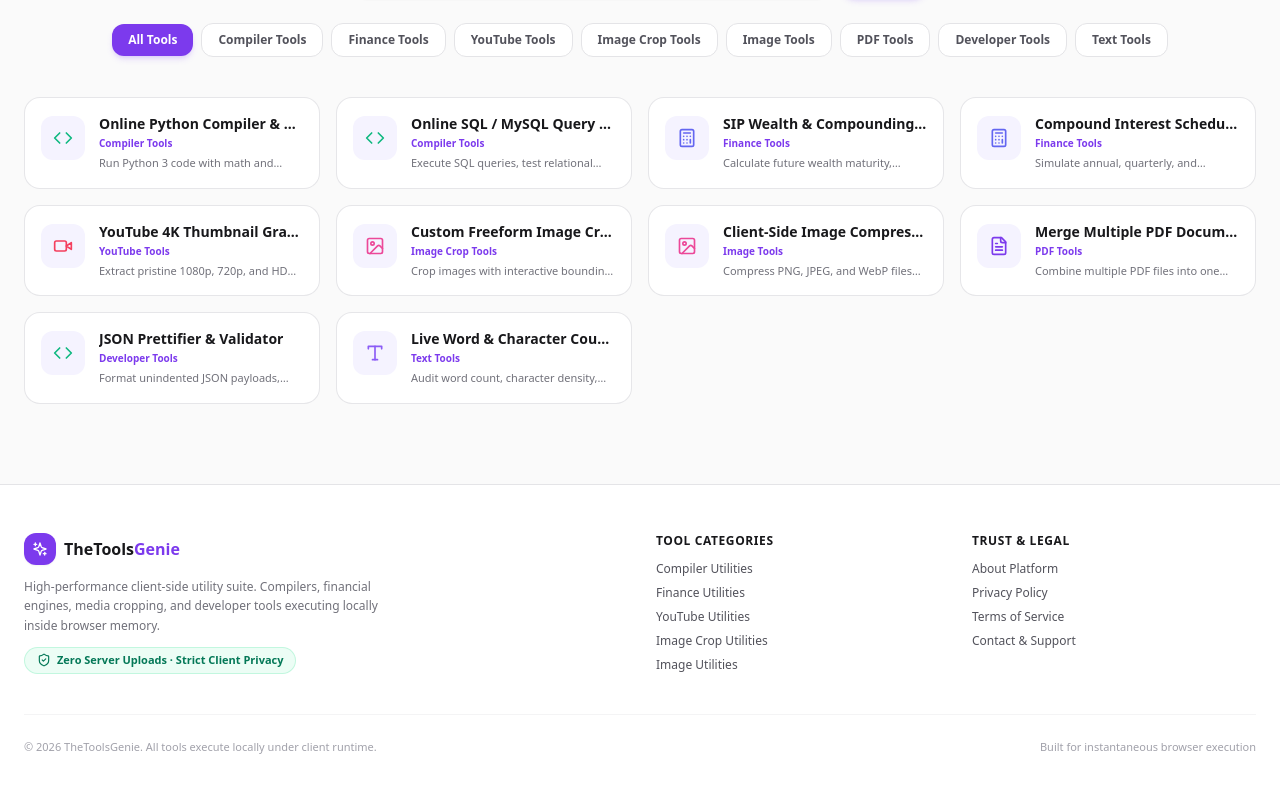
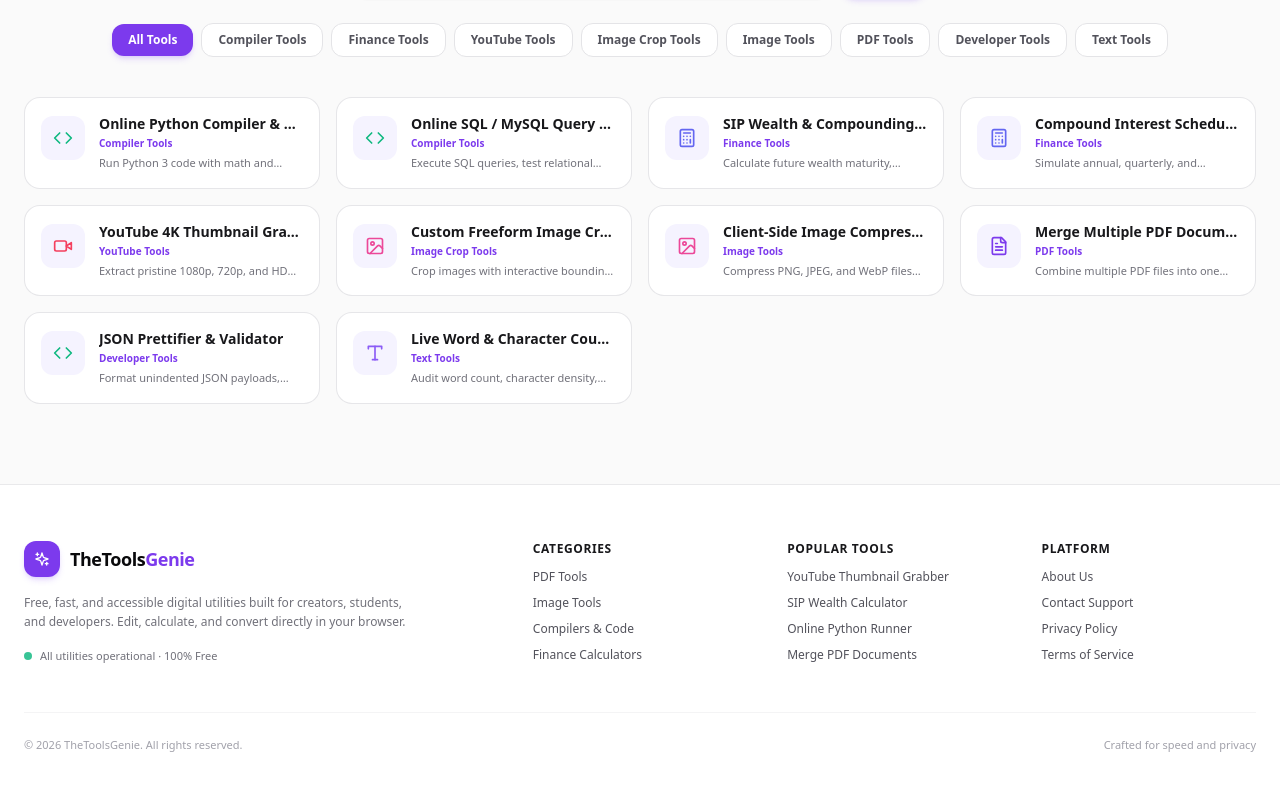
Before and after one commit to RajeshKhandare/thetoolsgenie-, a Next.js app: page / in a window 1280 px wide. Shown: the part 324-1116 px from the top of the page. Built offline with nearby package versions, Linux system fonts and the light colour scheme.

Commit message:
Update Footer.tsx

```diff
--- a/components/Footer.tsx
+++ b/components/Footer.tsx
@@ -2,56 +2,109 @@
 
 import React from 'react';
 import Link from 'next/link';
-import { Sparkles, ShieldCheck } from 'lucide-react';
-import { CATEGORIES } from '@/data/toolsRegistry';
+import { Sparkles, Heart } from 'lucide-react';
 
 export default function Footer() {
   return (
-    <footer className="border-t border-zinc-200 dark:border-zinc-800 bg-white dark:bg-zinc-950 text-zinc-600 dark:text-zinc-400 transition-colors">
-      <div className="mx-auto max-w-7xl px-4 py-12 sm:px-6">
-        <div className="grid grid-cols-1 gap-8 md:grid-cols-4">
+    <footer className="border-t border-zinc-200/80 dark:border-zinc-800/80 bg-white dark:bg-zinc-950 text-zinc-600 dark:text-zinc-400 transition-colors">
+      <div className="mx-auto max-w-7xl px-4 pt-14 pb-10 sm:px-6">
 
-          <div className="md:col-span-2 space-y-3">
-            <Link href="/" className="flex items-center gap-2">
-              <div className="flex h-8 w-8 items-center justify-center rounded-xl bg-violet-600 text-white shadow-sm">
+        {/* Main 4-Column Grid */}
+        <div className="grid grid-cols-1 gap-10 sm:grid-cols-2 md:grid-cols-5">
+
+          {/* Brand Info (2 Columns Wide) */}
+          <div className="md:col-span-2 space-y-4">
+            <Link href="/" className="flex items-center gap-2.5">
+              <div className="flex h-9 w-9 items-center justify-center rounded-xl bg-violet-600 text-white font-black shadow-md shadow-violet-500/20">
                 <Sparkles className="h-4 w-4" />
               </div>
-              <span className="text-base font-bold text-zinc-900 dark:text-white">
+              <span className="text-lg font-extrabold tracking-tight text-zinc-950 dark:text-white">
                 TheTools<span className="text-violet-600 dark:text-violet-400">Genie</span>
               </span>
             </Link>
+
             <p className="text-xs leading-relaxed text-zinc-500 dark:text-zinc-400 max-w-sm">
-              High-performance client-side utility suite. Compilers, financial engines, media cropping, and developer tools executing locally inside browser memory.
+              Free, fast, and accessible digital utilities built for creators, students, and developers. Edit, calculate, and convert directly in your browser.
             </p>
-            <div className="inline-flex items-center gap-1.5 rounded-full bg-emerald-50 dark:bg-emerald-950/40 px-3 py-1 text-[11px] font-semibold text-emerald-700 dark:text-emerald-400 border border-emerald-200/60 dark:border-emerald-800">
-              <ShieldCheck className="h-3.5 w-3.5" />
-              <span>Zero Server Uploads · Strict Client Privacy</span>
+
+            <div className="flex items-center gap-2 text-[11px] font-medium text-zinc-500 dark:text-zinc-400">
+              <span className="inline-block h-2 w-2 rounded-full bg-emerald-500 animate-pulse" />
+              <span>All utilities operational · 100% Free</span>
             </div>
           </div>
 
-          <div>
+          {/* Quick Categories */}
+          <div className="space-y-3">
             <h4 className="text-xs font-bold uppercase tracking-wider text-zinc-900 dark:text-white">
-              Tool Categories
+              Categories
             </h4>
-            <ul className="mt-3 space-y-2 text-xs">
-              {CATEGORIES.slice(1, 6).map((cat) => (
-                <li key={cat}>
-                  <Link href="/#tools" className="hover:text-violet-600 dark:hover:text-violet-400 transition-colors">
-                    {cat} Utilities
-                  </Link>
-                </li>
-              ))}
+            <ul className="space-y-2.5 text-xs">
+              <li>
+                <Link href="/#tools" className="hover:text-violet-600 dark:hover:text-violet-400 transition-colors">
+                  PDF Tools
+                </Link>
+              </li>
+              <li>
+                <Link href="/#tools" className="hover:text-violet-600 dark:hover:text-violet-400 transition-colors">
+                  Image Tools
+                </Link>
+              </li>
+              <li>
+                <Link href="/#tools" className="hover:text-violet-600 dark:hover:text-violet-400 transition-colors">
+                  Compilers & Code
+                </Link>
+              </li>
+              <li>
+                <Link href="/#tools" className="hover:text-violet-600 dark:hover:text-violet-400 transition-colors">
+                  Finance Calculators
+                </Link>
+              </li>
             </ul>
           </div>
 
-          <div>
+          {/* Popular Tools */}
+          <div className="space-y-3">
             <h4 className="text-xs font-bold uppercase tracking-wider text-zinc-900 dark:text-white">
-              Trust & Legal
+              Popular Tools
             </h4>
-            <ul className="mt-3 space-y-2 text-xs">
+            <ul className="space-y-2.5 text-xs">
+              <li>
+                <Link href="/tools/youtube-4k-thumbnail-grabber" className="hover:text-violet-600 dark:hover:text-violet-400 transition-colors">
+                  YouTube Thumbnail Grabber
+                </Link>
+              </li>
+              <li>
+                <Link href="/tools/sip-wealth-calculator" className="hover:text-violet-600 dark:hover:text-violet-400 transition-colors">
+                  SIP Wealth Calculator
+                </Link>
+              </li>
+              <li>
+                <Link href="/tools/online-python-compiler" className="hover:text-violet-600 dark:hover:text-violet-400 transition-colors">
+                  Online Python Runner
+                </Link>
+              </li>
+              <li>
+                <Link href="/tools/merge-pdf" className="hover:text-violet-600 dark:hover:text-violet-400 transition-colors">
+                  Merge PDF Documents
+                </Link>
+              </li>
+            </ul>
+          </div>
+
+          {/* Trust & Legal */}
+          <div className="space-y-3">
+            <h4 className="text-xs font-bold uppercase tracking-wider text-zinc-900 dark:text-white">
+              Platform
+            </h4>
+            <ul className="space-y-2.5 text-xs">
               <li>
                 <Link href="/about" className="hover:text-violet-600 dark:hover:text-violet-400 transition-colors">
-                  About Platform
+                  About Us
+                </Link>
+              </li>
+              <li>
+                <Link href="/contact" className="hover:text-violet-600 dark:hover:text-violet-400 transition-colors">
+                  Contact Support
                 </Link>
               </li>
               <li>
@@ -64,20 +117,19 @@
                   Terms of Service
                 </Link>
               </li>
-              <li>
-                <Link href="/contact" className="hover:text-violet-600 dark:hover:text-violet-400 transition-colors">
-                  Contact & Support
-                </Link>
-              </li>
             </ul>
           </div>
 
         </div>
 
-        <div className="mt-10 border-t border-zinc-100 dark:border-zinc-800 pt-6 flex flex-col sm:flex-row items-center justify-between text-[11px] text-zinc-400 dark:text-zinc-500 gap-3">
-          <p>© {new Date().getFullYear()} TheToolsGenie. All tools execute locally under client runtime.</p>
-          <p>Built for instantaneous browser execution</p>
+        {/* Bottom Sub-footer */}
+        <div className="mt-12 border-t border-zinc-100 dark:border-zinc-800/80 pt-6 flex flex-col sm:flex-row items-center justify-between text-[11px] text-zinc-400 dark:text-zinc-500 gap-3">
+          <p>© {new Date().getFullYear()} TheToolsGenie. All rights reserved.</p>
+          <p className="flex items-center gap-1">
+            Crafted for speed and privacy
+          </p>
         </div>
+
       </div>
     </footer>
   );
```
